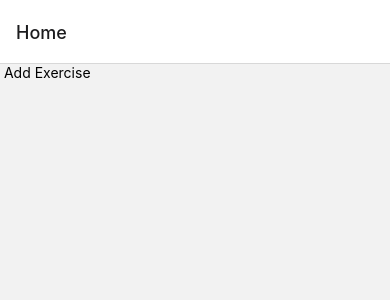
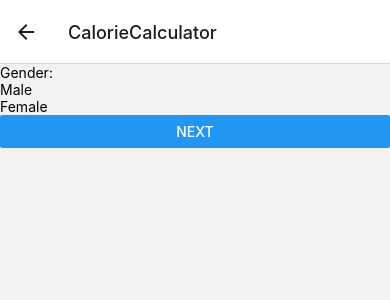
Before and after one commit to JunnoTo/FitTrack, a React Native app: screen /CalorieCalculator in a window 390 px wide. Before the commit this address had no page. Shown: the top 300 px of the page. Built offline with nearby package versions, Linux system fonts and the light colour scheme.

Commit message:
Calorie calculator
A simplified version of the calorie calculator. Works.

```diff
--- a/App.js
+++ b/App.js
@@ -6,6 +6,7 @@ import ExerciseList from './components/ExerciseList';
 import WeightExercise from './components/WeightExercise';
 import TimeDistanceExercise from './components/TimeDistanceExercise';
 import Home from './components/Home';
+import CalorieCalculator from './components/CalorieCalculator';
 import { StyleSheet, Text, View } from 'react-native';
 
 export default function App() {
@@ -37,8 +38,13 @@ export default function App() {
         />
 
         <Stack.Screen
-        name="TimeDistanceExercise"
-        component={TimeDistanceExercise}
+          name="TimeDistanceExercise"
+          component={TimeDistanceExercise}
+        />
+
+        <Stack.Screen
+          name="CalorieCalculator"
+          component={CalorieCalculator}
         />
       </Stack.Navigator>
     </NavigationContainer>
--- /dev/null
+++ b/components/CalorieCalculator.js
@@ -0,0 +1,158 @@
+import { View, Text, TextInput, Button, TouchableOpacity } from 'react-native'
+import React, { useState } from 'react'
+
+export default function CalorieCalculator() {
+
+    const [gender, setGender] = useState('')
+    const [weight, setWeight] = useState('')
+    const [height, setHeight] = useState('')
+    const [age, setAge] = useState('')
+    const [activity, setActivity] = useState(0)
+    const [step, setStep] = useState(1)
+    const [calories, setCalories] = useState(0)
+
+    let menBMRConstant = 66.473;
+    let menWeightConstant = 13.7516;
+    let menHeightConstant = 5.0033;
+    let menAgeConstant = 6.755;
+
+    let womenBMRConstant = 655.0955;
+    let womenWeightConstant = 9.5634;
+    let womenHeightConstant = 1.8496;
+    let womenAgeConstant = 4.6756;
+
+    const activityLevel = [
+        { name: 'Sedentary', constant: 1.2},
+        { name: 'Ligtly Active', constant: 1.375},
+        { name: 'Moderate Active', constant: 1.55},
+        { name: 'Very Active', constant: 1.725},
+        { name: 'Extremely Active', constant: 1.9}
+    ];
+
+
+    const handleNextStep = () => {
+        if (step === 1 && gender !== '') {
+            setStep(step + 1);
+            console.log(gender);
+        } else if (step === 2 && weight !== '') {
+            setStep(step + 1);
+            console.log(weight);
+        } else if (step === 3 && height !== '') {
+            setStep(step + 1);
+            console.log(height);
+        } else if (step === 4 && age !== '') {
+            setStep(step + 1);
+            console.log(age);
+        } else if (step === 5 && activity !== 0) {
+            calculateCalories();
+            setStep(step + 1);
+        };
+    }
+    const handleActivitySelection = (constant) => {
+        setActivity(constant);
+        console.log(constant);
+    };
+
+    const calculateCalories = () => {
+        console.log('We have now reached the calorie calculator');
+        const numericWeight = parseFloat(weight);
+        const numericHeight = parseFloat(height);
+        const numericAge = parseFloat(age);
+        let bmr = 0;
+        if (gender ==='male') {
+            bmr = menBMRConstant + (numericWeight * menWeightConstant) + (numericHeight * menHeightConstant) - (numericAge * menAgeConstant);
+        } else if (gender === 'female') {
+            bmr = womenBMRConstant + (numericWeight * womenWeightConstant) + (numericHeight * womenHeightConstant) - (numericAge * womenAgeConstant);
+        };
+        console.log(numericWeight, numericHeight, numericAge, activity);
+        const tdee = bmr * activity;
+        setCalories(tdee);
+        };
+
+  return (
+    <View>
+        {step === 1 && (
+            <View>
+                <Text>Gender: </Text>
+                <TouchableOpacity onPress={() => setGender('male')}>
+                <Text>Male</Text>
+                </TouchableOpacity>
+
+                <TouchableOpacity onPress={() => setGender('female')}>
+                <Text>Female</Text>
+                </TouchableOpacity>
+
+                <Button title="Next" onPress={handleNextStep} />
+            </View>
+      )}
+        {step === 2 && (
+            <View>
+                <Text>Step 2: Enter Weight</Text>
+                <TextInput
+                    placeholder="Enter Weight"
+                    value={weight}
+                    keyboardType='numeric'
+                    onChangeText={(text) => setWeight(text)}
+                />
+                <Button title="Next" onPress={handleNextStep} />
+            </View>
+      )}
+        {step === 3 && (
+            <View>
+            <Text>Step 3: Enter Height</Text>
+            <TextInput
+                placeholder="Enter Height"
+                value={height}
+                keyboardType='numeric'
+                onChangeText={(text) => setHeight(text)}
+                />
+            <Button title="Next" onPress={handleNextStep} />
+        </View>
+      )}
+        {step === 4 && (
+        <View>
+            <Text>Step 4: Enter Age</Text>
+            <TextInput
+                placeholder="Enter Age"
+                value={age}
+                keyboardType='numeric'
+                onChangeText={(text) => setAge(text)}
+            />
+            <Button title="Next" onPress={handleNextStep} />
+        </View>
+      )}
+        {step === 5 && (
+        <View>
+          <Text>Step 5: Select Activity Level</Text>
+          {/* Display buttons for activity levels */}
+          {activityLevel.map((activityLevel, index) => (
+            <Button
+              key={index}
+              title={activityLevel.name}
+              onPress={() => handleActivitySelection(activityLevel.constant)}
+            />
+          ))}
+          <Button title="Next" onPress={handleNextStep} />
+        </View>
+      )}
+      {step === 6 && (
+        <View>
+            <Text>Step 6: Calculated Calories</Text>
+            <Text>Calories: {calories}</Text>
+        </View>
+      )}
+    </View>
+  )
+}
+/*
+Harris-Benedict equation:
+    For men: 66,473 + (13,7516 * weight in kilograms) + (5,0033 * height in centimeters) - (6,755 * age) * activitiy
+    For women: 655,0955 + (9,5634 * weight in kilograms) + (1,8496 * height in centimeters) - (4,6756 * age) * activity
+
+    Activity:
+    - 1: Sedentary: BMR * 1,2
+    - 2: Lightly Active: BMR * 1,375
+    - 3: Moderately Active: BMR * 1,55
+    - 4: Very Active: BMR * 1,725
+    - 5: Extra Active: BMR * 1,9
+*/
--- a/components/Home.js
+++ b/components/Home.js
@@ -8,12 +8,21 @@ export default function Home() {
     const addExercise = () => {
         navigation.navigate("ExerciseGroups")
     }
+
+    const calorieCalculator = () => {
+      navigation.navigate("CalorieCalculator")
+    }
   return (
     <View>
 
         <TouchableOpacity
-        onPress={addExercise}>
-            <Text> Add Exercise </Text>
+          onPress={addExercise}>
+        <Text> Add Exercise </Text>
+        </TouchableOpacity>
+
+        <TouchableOpacity
+          onPress={calorieCalculator}>
+        <Text> Calorie Calculator </Text>
         </TouchableOpacity>
     </View>
   )
```
Also changed, not shown: package.json (+4 -4 lines), 1 other file (tests, documents, lock files or other folders).
